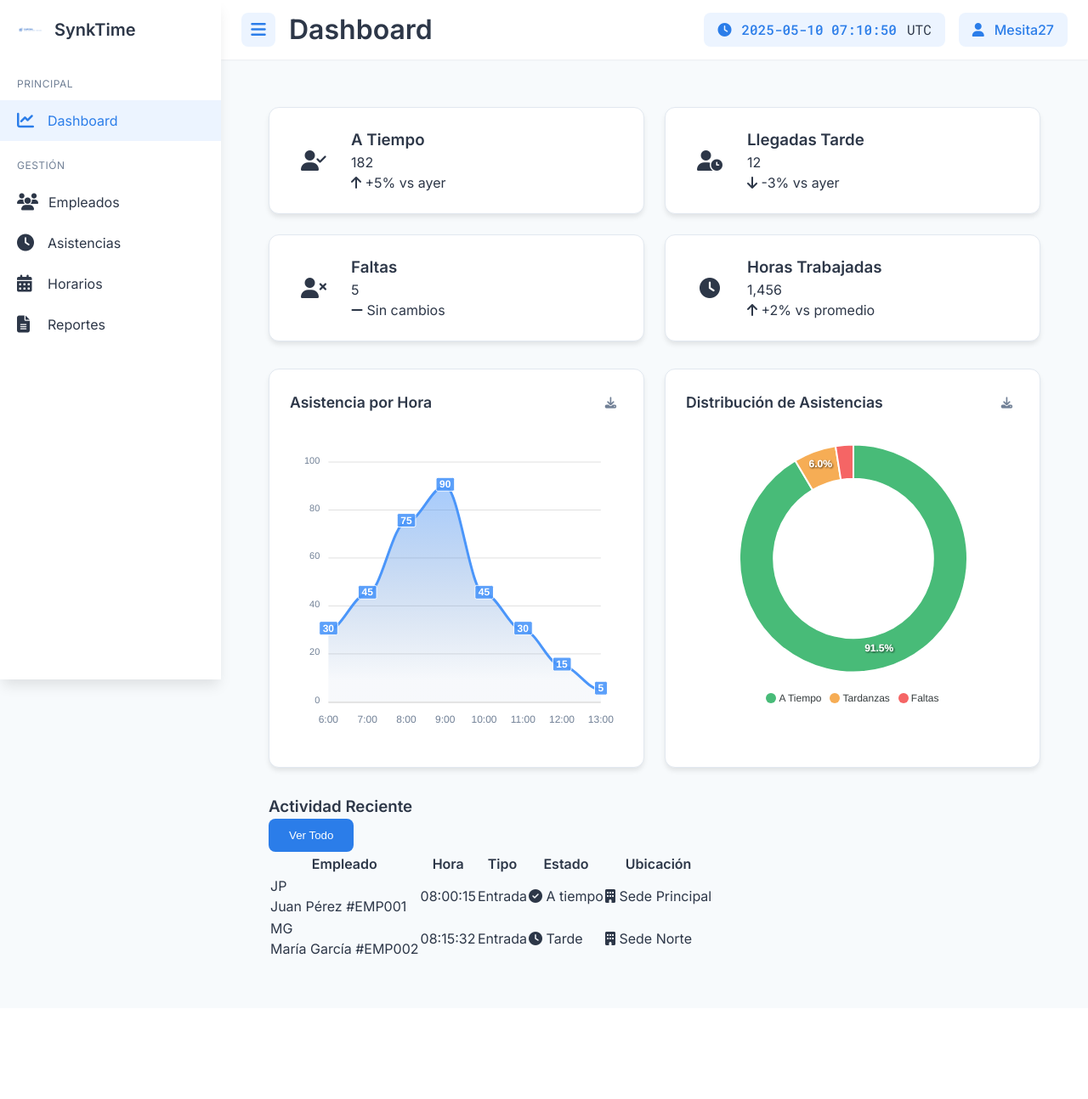
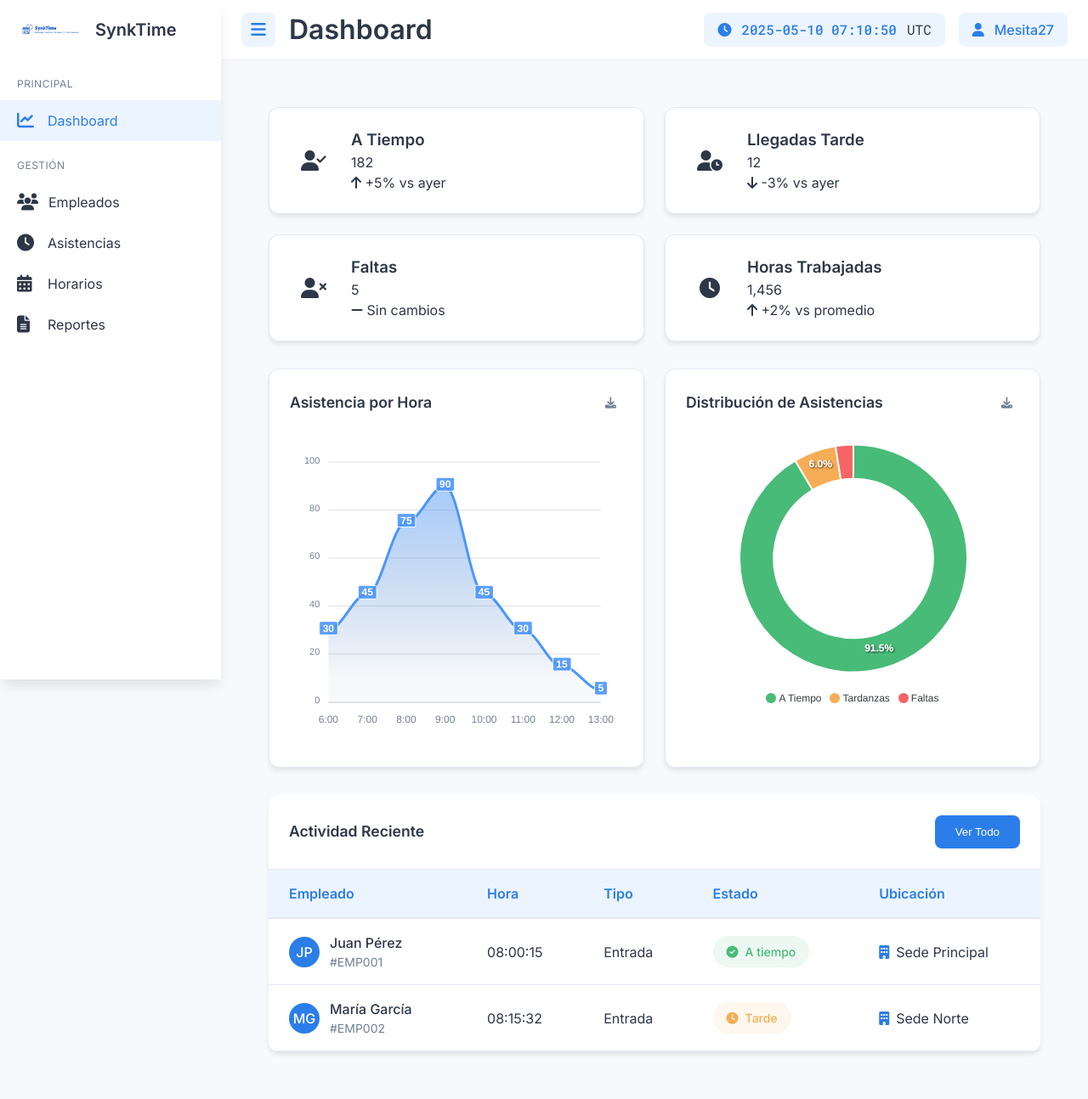
Before and after one commit to Mesita27/Synktimefront, a PHP site: page /dashboard.php in a window 1280 px wide. Shown: the whole page at 85% size. Before the commit the page ends 1124 px from the top, so only its background shows below. Run offline with PHP 8.4, Linux system fonts and the light colour scheme; some libraries are stand-ins or nearby versions.

Commit message:
Add files via upload

```diff
--- a/Synktime Frontend/assets/css/layout.css
+++ b/Synktime Frontend/assets/css/layout.css
@@ -6,6 +6,7 @@
 }
 
 /* Sidebar */
+
 .sidebar {
     position: fixed;
     left: 0;
@@ -16,6 +17,11 @@
     box-shadow: var(--shadow-lg);
     transition: all 0.3s ease;
     z-index: 1000;
+    display: flex;
+    flex-direction: column;
+    overflow-y: auto;
+    transform-origin: left;
+    will-change: transform;
 }
 
 .sidebar.collapsed {
@@ -52,8 +58,8 @@
 }
 
 .logo-container img {
-    width: 32px;
-    height: 32px;
+    width: 80px;
+    height: 80px;
     object-fit: contain;
 }
 
@@ -262,3 +268,152 @@
         width: 260px;
     }
 }
+@media (max-width: 768px) {
+    .sidebar {
+        width: 100%;
+        height: auto;
+        position: absolute;
+        top: 0;
+        left: 0;
+        transform: translateX(-100%);
+    }
+
+    .sidebar.collapsed {
+        transform: translateX(-100%);
+    }
+
+    .main-wrapper {
+        margin-left: 0;
+        width: 100%;
+    }
+
+    .main-wrapper.sidebar-collapsed {
+        margin-left: 0;
+        width: 100%;
+    }
+
+    .sidebar.mobile-active {
+        transform: translateX(0);
+        width: 100%;
+    }
+}
+
+/* Tabla de Actividad Reciente */
+.activity-section {
+    background: var(--surface);
+    border-radius: var(--border-radius);
+    box-shadow: var(--shadow-md);
+    margin-top: 2rem;
+}
+
+.section-header {
+    padding: 1.5rem;
+    display: flex;
+    justify-content: space-between;
+    align-items: center;
+    border-bottom: 1px solid var(--border);
+}
+
+.section-header h3 {
+    font-size: 1.1rem;
+    font-weight: 600;
+    color: var(--text-primary);
+}
+
+.table-container {
+    overflow-x: auto;
+}
+
+.activity-table {
+    width: 100%;
+    border-collapse: separate;
+    border-spacing: 0;
+}
+
+.activity-table thead th {
+    background: var(--primary-lighter);
+    color: var(--primary);
+    font-weight: 600;
+    padding: 1rem 1.5rem;
+    text-align: left;
+    border-bottom: 2px solid var(--border);
+}
+
+.activity-table tbody td {
+    padding: 1rem 1.5rem;
+    border-bottom: 1px solid var(--border);
+    color: var(--text-primary);
+    vertical-align: middle;
+}
+
+.activity-table tbody tr:hover {
+    background: var(--primary-lighter);
+}
+
+/* Columnas de la tabla */
+.employee-column {
+    display: flex;
+    align-items: center;
+    gap: 0.75rem;
+}
+
+.employee-avatar {
+    width: 36px;
+    height: 36px;
+    background: var(--primary);
+    color: white;
+    border-radius: 50%;
+    display: flex;
+    align-items: center;
+    justify-content: center;
+    font-weight: 500;
+    font-size: 1rem;
+}
+
+.employee-details {
+    display: flex;
+    flex-direction: column;
+}
+
+.employee-name {
+    font-weight: 500;
+    color: var(--text-primary);
+}
+
+.employee-id {
+    font-size: 0.875rem;
+    color: var(--text-secondary);
+}
+
+.status-badge {
+    display: inline-flex;
+    align-items: center;
+    padding: 0.5rem 1rem;
+    border-radius: 20px;
+    font-size: 0.875rem;
+    font-weight: 500;
+}
+
+.status-badge.ontime {
+    background: rgba(72, 187, 120, 0.1);
+    color: #48BB78;
+}
+
+.status-badge.late {
+    background: rgba(246, 173, 85, 0.1);
+    color: #F6AD55;
+}
+
+.status-badge i {
+    margin-right: 0.5rem;
+}
+
+.location-column {
+    display: flex;
+    align-items: center;
+    gap: 0.5rem;
+}
+
+.location-column i {
+    color: var(--primary);
+}
```
Also changed, not shown: Synktime Frontend/Arquitectura del sistema.txt (added, +44 -0 lines), 1 other file.
